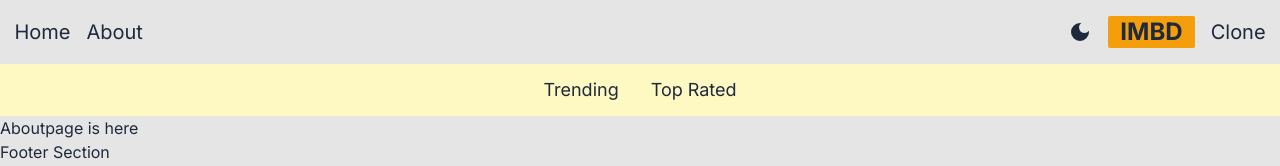
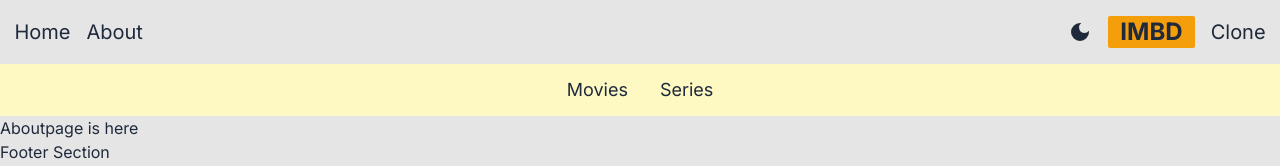
Before and after one commit to shibaramdas-git/01nextjs-imdbcloneapp, a Next.js app: page /about in a window 1280 px wide. Shown: the top 166 px of the page. Built offline with nearby package versions, Linux system fonts and the light colour scheme.

Commit message:
OMDB api added for fetching movie data & custom Error message sent from server side

```diff
--- a/src/app/error.jsx
+++ b/src/app/error.jsx
@@ -1,8 +1,21 @@
 "use client";
 import { useEffect } from "react";
-export default function errorPage({ error, reset }) {
+export default function ErrorPage({ error, reset }) {
   useEffect(() => {
-    console.log(error);
+    console.error("hello error", error);
   }, [error]);
-  return <div>{error.message}</div>;
+  return (
+    <div className="text-center text-lg mt-[100px]">
+      <h1>Something went wrong! Please don&apos;t leave my site...</h1>
+      <h2>Wait for some time and try again.</h2>
+      <div>
+        <button
+          onClick={() => reset()}
+          className="bg-blue-500 rounded-lg text-white px-3 mt-4 py-1"
+        >
+          Try again
+        </button>
+      </div>
+    </div>
+  );
 }
--- a/src/app/page.jsx
+++ b/src/app/page.jsx
@@ -1,21 +1,13 @@
-const API_KEY = process.env.API_KEY;
-
+const OMDB_KEY = process.env.OMDB_KEY;
 export default async function HomePage({ searchParams }) {
-  const genre = searchParams.genre || "fetchTrending";
-  try {
-    const res = await fetch(
-      `https://api.themoviedb.org/3${
-        genre === "fetchTopRated" ? "/movie/top_rated" : "/trending/all/week"
-      }?api_key=${API_KEY}&language=en-US`
-    );
-    const data = await res.json();
-    if (!res.ok) {
-      throw new Error("Failed to fetch data");
-    }
-    const results = data.results;
-    console.log(results);
-  } catch (error) {
-    console.log(error);
+  const genre = searchParams.genre || "movie";
+  const res = await fetch(
+    `http://www.omdbapi.com/?s=adventure&type=${genre}&apikey=${OMDB_KEY}j`
+  );
+  const data = await res.json();
+  console.log(data);
+  if (data.Response == "False") {
+    throw new Error("OOPS!! Failed to fetch data from database..");
   }
-  return <div>Good morning Home page------------</div>;
+  return <div>-----------Good morning Home page------------</div>;
 }
--- a/src/components/Navbar.jsx
+++ b/src/components/Navbar.jsx
@@ -9,24 +9,24 @@ export default function Navbar() {
   return (
     <div className="flex justify-center gap-8 bg-yellow-100 text-lg py-3 dark:bg-slate-600 ">
       <Link
-        href="?genre=fetchTrending"
+        href="?genre=movie"
         className={`hover:text-amber-500 ${
-          genre === "fetchTrending"
+          genre === "movie"
             ? "underline decoration-amber-500 decoration-4 underline-offset-8"
             : ""
         }`}
       >
-        Trending
+        Movies
       </Link>
       <Link
-        href="?genre=fetchTopRated"
+        href="?genre=series"
         className={`hover:text-amber-500 ${
-          genre === "fetchTopRated"
+          genre === "series"
             ? "underline decoration-amber-500 decoration-4 underline-offset-8"
             : ""
         }`}
       >
-        Top Rated
+        Series
       </Link>
     </div>
   );
```
Also changed, not shown: 1 other file (tests, documents, lock files or other folders).
